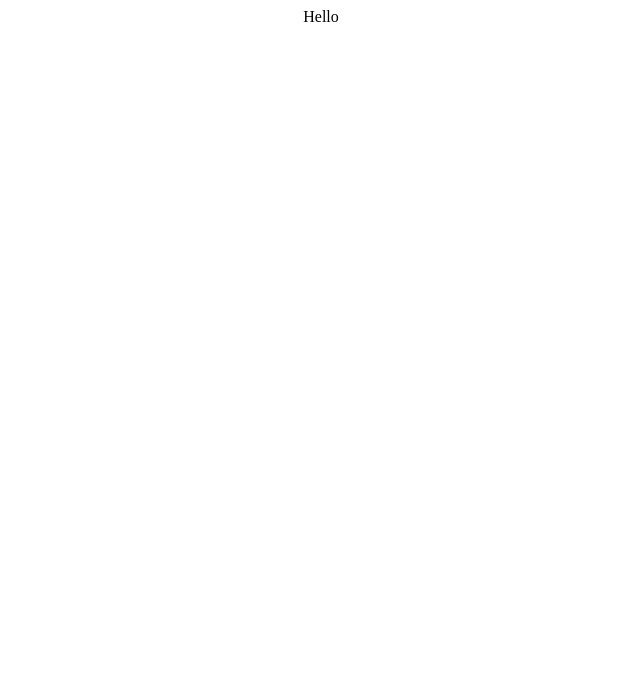
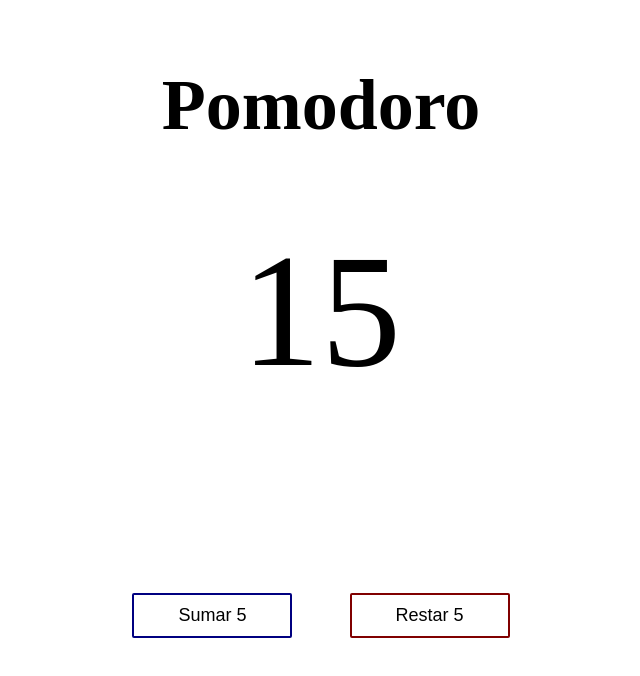
Before and after one commit to Yisuslalala/Pomodoro-app, a React (Create React App) app: page / in a window 1280 px wide. Shown: the top 676 px of the page, without its empty margins (319-959 px from the left). Built offline with nearby package versions, Linux system fonts and the light colour scheme.

Commit message:
Pomodoro component and style imporoved

```diff
--- a/src/App.js
+++ b/src/App.js
@@ -1,9 +1,11 @@
+import Pomodoro from "./pages/Pomodoro";
 import './App.css';
+
 
 function App() {
   return (
     <div className="App">
-      Hello
+      <Pomodoro />
     </div>
   );
 }
--- a/src/pages/Pomodoro.js
+++ b/src/pages/Pomodoro.js
@@ -0,0 +1,33 @@
+import React, { useState } from "react";
+import "../styles/Pomodoro.css";
+
+function Pomodoro() {
+  const [counter, setCounter] = useState(15);
+
+  const AddCounter = () => {
+    setCounter(counter + 5);
+  };
+
+  const SubCounter = () => {
+    setCounter(counter - 5);
+  };
+
+  return (
+    <div className="pomodoro">
+      <h1>Pomodoro</h1>
+      <div className="counter">
+        <p>{counter}</p>
+        <div className="buttons">
+          <button className="addBtn" onClick={AddCounter}>
+            Sumar 5
+          </button>
+          <button className="subBtn" onClick={SubCounter}>
+            Restar 5
+          </button>
+        </div>
+      </div>
+    </div>
+  );
+}
+
+export default Pomodoro;
--- a/src/styles/Pomodoro.css
+++ b/src/styles/Pomodoro.css
@@ -0,0 +1,51 @@
+.pomodoro, .counter {
+    display: grid;
+    place-items: center;
+}
+
+.pomodoro h1 {
+    margin: fit auto;
+    padding: .5rem;
+    font-size: 4.5em;
+}
+
+.counter p {
+    font-size: 10pc;
+    margin-top: 2rch;
+    margin-left: auto;
+    margin-right: auto;
+}
+
+.buttons button {
+    margin: 3ex;
+    transition-duration: 0.2s;
+    height: fit-content;
+    height: 45px;
+    width: 160px;
+
+    font-size: large;
+}
+
+.addBtn {
+    background-color: white;
+    color: black;
+    border: 2px solid rgb(0, 0, 128);
+    border-radius: 2px;
+}
+
+.addBtn:hover {
+        background-color: rgb(0, 0, 128);
+        color: white;
+}
+
+.subBtn {
+    background-color: white;
+    color: black;
+    border: 2px solid rgb(128, 0, 0);
+    border-radius: 2px;
+}
+
+.subBtn:hover {
+    background-color: rgb(128, 0, 0);
+    color: white;
+}
```
